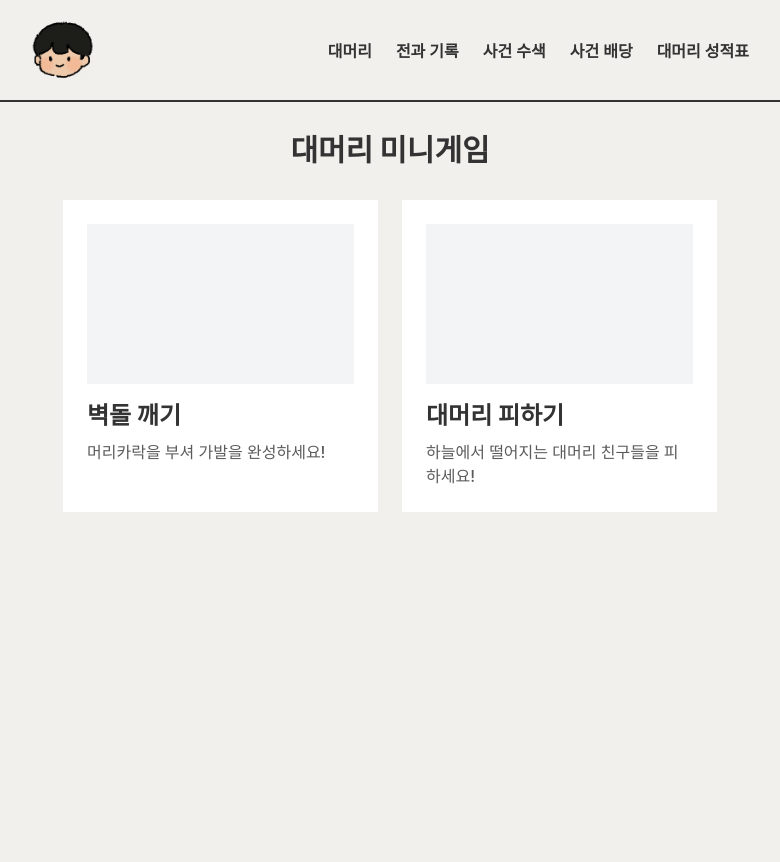
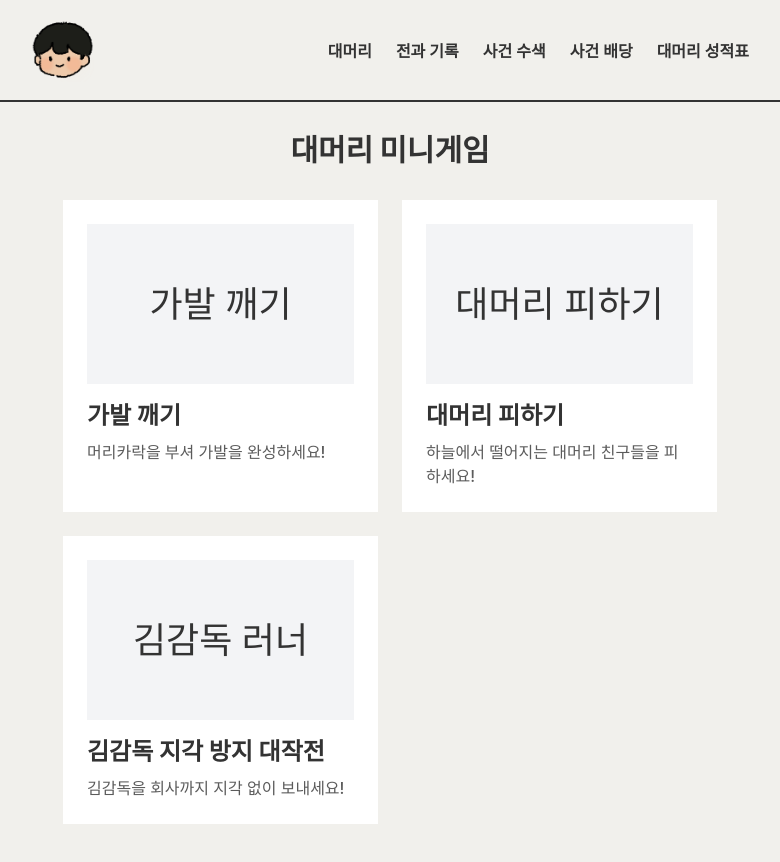
Before and after one commit to won-N-only/backend-express-frontend-react-murder-mystery, a Next.js app: page /mini-games in a window 1280 px wide. Shown: the top 862 px of the page, without its empty margins (250-1030 px from the left). Built offline with nearby package versions, Linux system fonts and the light colour scheme; a web font is replaced by a local one.

Commit message:
feat: Update mini-games page with new paths and add Gamdok Runner card

```diff
--- a/app/mini-games/page.tsx
+++ b/app/mini-games/page.tsx
@@ -15,23 +15,43 @@ export default function MiniGamesPage() {
             <div className="grid grid-cols-1 md:grid-cols-2 gap-6 w-full max-w-[800px] justify-center">
                 {/* 벽돌 깨기 카드 */}
                 <Link
-                    href="/brick-breaker"
+                    href="/mini-games/brick-breaker"
                     className="bg-head-white  p-6 hover:shadow-2xl transition-transform hover:-translate-y-1 group"
                 >
-                    <div className="h-40 bg-head-gray-100 mb-4 flex items-center justify-center text-4xl group-hover:scale-110 transition-transform"></div>
-                    <h2 className="text-2xl font-bold text-head-text mb-2">벽돌 깨기</h2>
+                    <div className="h-40 bg-head-gray-100 mb-4 flex items-center justify-center text-4xl group-hover:scale-110 transition-transform">
+                        가발 깨기
+                    </div>
+                    <h2 className="text-2xl font-bold text-head-text mb-2">가발 깨기</h2>
                     <p className="text-head-text opacity-80">머리카락을 부셔 가발을 완성하세요!</p>
                 </Link>
 
                 {/* 대머리 피하기 카드 */}
                 <Link
-                    href="/avoid-bald"
+                    href="/mini-games/avoid-bald"
                     className="bg-head-white  p-6 hover:shadow-2xl transition-transform hover:-translate-y-1 group"
                 >
-                    <div className="h-40 bg-head-gray-100 mb-4 flex items-center justify-center text-4xl group-hover:scale-110 transition-transform"></div>
+                    <div className="h-40 bg-head-gray-100 mb-4 flex items-center justify-center text-4xl group-hover:scale-110 transition-transform">
+                        대머리 피하기
+                    </div>
                     <h2 className="text-2xl font-bold text-head-text mb-2">대머리 피하기</h2>
                     <p className="text-head-text opacity-80">
                         하늘에서 떨어지는 대머리 친구들을 피하세요!
+                    </p>
+                </Link>
+
+                {/* 김감독 러너 카드 */}
+                <Link
+                    href="/mini-games/gamdok-runner"
+                    className="bg-head-white  p-6 hover:shadow-2xl transition-transform hover:-translate-y-1 group"
+                >
+                    <div className="h-40 bg-head-gray-100 mb-4 flex items-center justify-center text-4xl group-hover:scale-110 transition-transform">
+                        김감독 러너
+                    </div>
+                    <h2 className="text-2xl font-bold text-head-text mb-2">
+                        김감독 지각 방지 대작전
+                    </h2>
+                    <p className="text-head-text opacity-80">
+                        김감독을 회사까지 지각 없이 보내세요!
                     </p>
                 </Link>
             </div>
```
